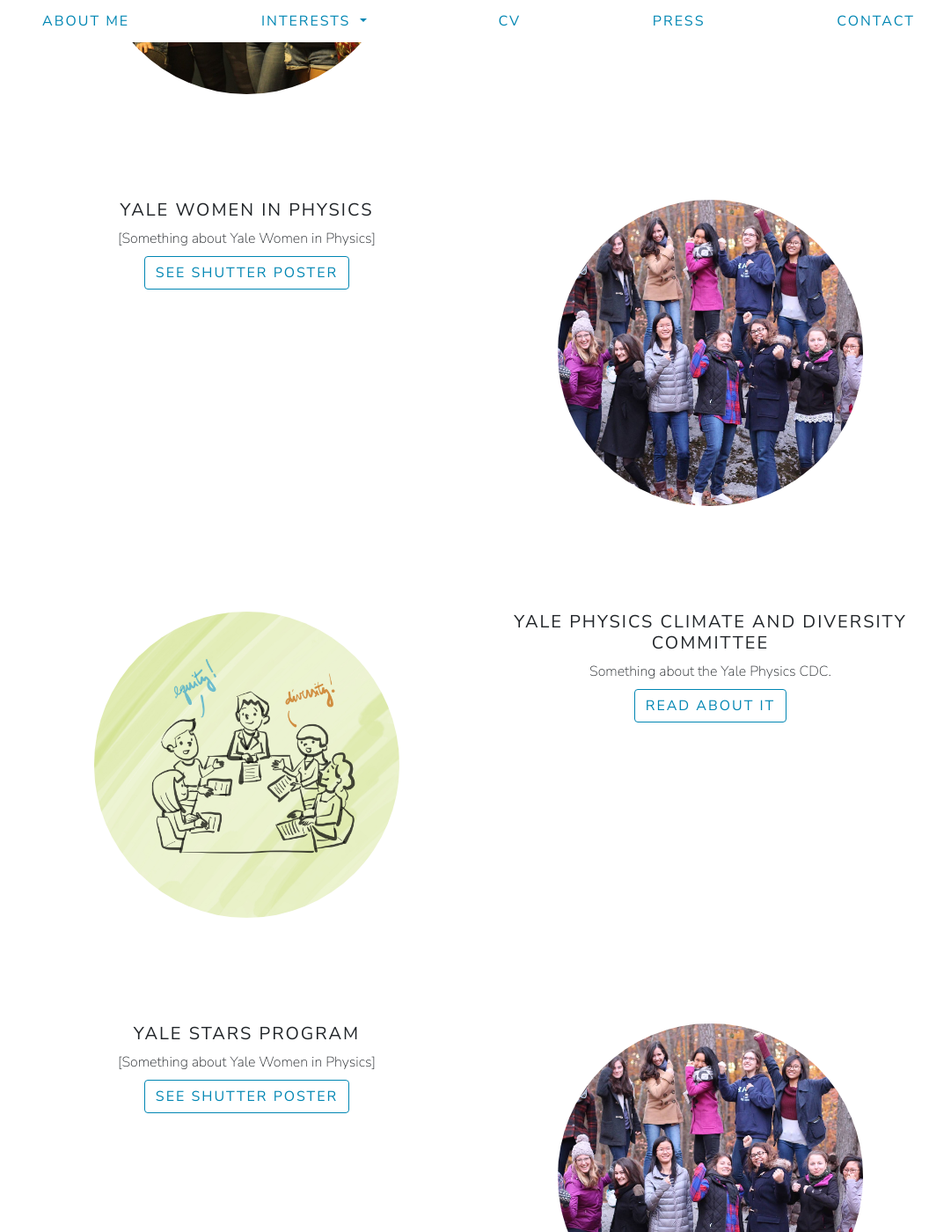
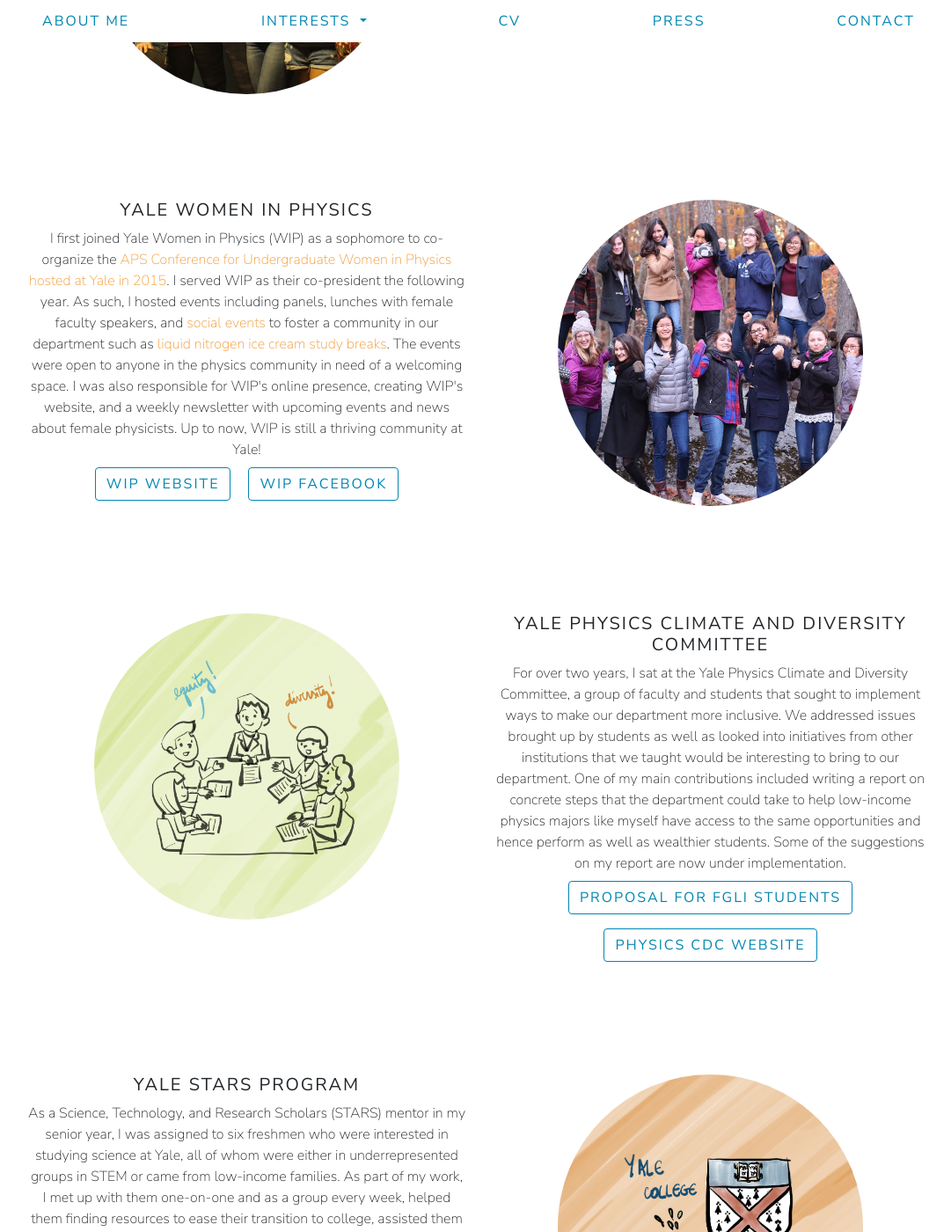
Before and after one commit to barbaracrusan/barbaracrusan.github.io, a Jekyll site: the page built from diversity.html, in a window 1280 px wide and 1400 px high, scrolled down 906 px. Shown: the whole window at 88% size, without its empty margins (96-1177 px from the left). Built offline with Jekyll 4.4.1, drawn with Linux system fonts in a browser that asks for light colours; nearby versions of some CDN libraries; some of the changed text lies outside the part shown.

Commit message:
edited diversity page

```diff
--- a/diversity.html
+++ b/diversity.html
@@ -13,13 +13,17 @@
       <div class="col-md-6">
         <h5><b>Columbia Physics Grad Council</b></h5>
 
-        [Something about the PGC]. (Logo developed by Bárbara and Isabella Cruvinel Santiago.)
+        [Something about the PGC]. (Logo developed by Bárbara and <a href="https://www.instagram.com/uma.brasileira/" target="_blank">Isabella Cruvinel Santiago</a>.)
 
         <br>
 
        <!-- Add pdf view button -->
-      <a class="btn btn-outline-secondary my-2 mx-2" role="button"
-         href="pdfs/AAS_2020_Poster.pdf" target="_blank">SEE CHAS POSTER</a>
+      <a class="btn btn-outline-secondary my-2 mx-2" role="button" target="_blank"
+           href="https://pgc.physics.columbia.edu">
+          PGC WEBSITE</a>
+        <a class="btn btn-outline-secondary my-2 mx-2" role="button" target="_blank"
+           href="https://www.facebook.com/columbiapgc">
+          PGC FACEBOOK</a>
 
       </div>
 
@@ -42,8 +46,12 @@
         <br>
 
        <!-- Add pdf view button -->
-      <a class="btn btn-outline-secondary my-2 mx-2" role="button"
-         href="pdfs/LIGO_2018_Poster.pdf" target="_blank">SEE LIGO POSTER</a>
+      <a class="btn btn-outline-secondary my-2 mx-2" role="button" target="_blank"
+           href="https://spectra.physics.columbia.edu/">
+          SPECTRA WEBSITE</a>
+        <a class="btn btn-outline-secondary my-2 mx-2" role="button" target="_blank"
+           href="https://www.facebook.com/cuspectra">
+          SPECTRA FACEBOOK</a>
 
       </div>
     </div>
@@ -58,14 +66,17 @@
       <div class="col-md-6">
         <h5><b>Yale Women In Physics</b></h5>
 
-        [Something about Yale Women in Physics]
+        I first joined Yale Women in Physics (WIP) as a sophomore to co-organize the <a href="https://www.facebook.com/media/set/?vanity=yalewomeninphysics&set=a.1778776129016068" target="_blank">APS Conference for Undergraduate Women in Physics hosted at Yale in 2015</a>. I served WIP as their co-president the following year. As such, I hosted events including panels, lunches with female faculty speakers, and <a href="https://www.facebook.com/media/set/?vanity=yalewomeninphysics&set=a.1981282835432062" target="_blank">social events</a> to foster a community in our department such as <a href="https://www.facebook.com/media/set/?vanity=yalewomeninphysics&set=a.1800923623467985" target="_blank">liquid nitrogen ice cream study breaks</a>. The events were open to anyone in the physics community in need of a welcoming space. I was also responsible for WIP's online presence, creating WIP's website, and a weekly newsletter with upcoming events and news about female physicists. Up to now, WIP is still a thriving community at Yale!
 
         <br>
 
         <!-- Add pdf view button -->
         <a class="btn btn-outline-secondary my-2 mx-2" role="button" target="_blank"
-           href="pdfs/Scientista_2017_Poster.pdf">
-          SEE SHUTTER POSTER</a>
+           href="https://womeninphysics.sites.yale.edu/about-us/2015-2016-board">
+          WIP WEBSITE</a>
+        <a class="btn btn-outline-secondary my-2 mx-2" role="button" target="_blank"
+           href="https://www.facebook.com/yalewomeninphysics">
+          WIP FACEBOOK</a>
 
       </div>
       <div class="col-md-6 d-none d-sm-block">
@@ -83,13 +94,16 @@
       <div class="col-md-6 align-middle">
         <h5><b>Yale Physics Climate and Diversity Committee</b></h5>
 
-       Something about the Yale Physics CDC.
+      For over two years, I sat at the Yale Physics Climate and Diversity Committee, a group of faculty and students that sought to implement ways to make our department more inclusive. We addressed issues brought up by students as well as looked into initiatives from other institutions that we taught would be interesting to bring to our department. One of my main contributions included writing a report on concrete steps that the department could take to help low-income physics majors like myself have access to the same opportunities and hence perform as well as wealthier students. Some of the suggestions on my report are now under implementation.
         <br>
 
-        <!-- Add article view link -->
+        <!-- Add buttons -->
         <a class="btn btn-outline-secondary my-2 mx-2" role="button" target="_blank"
-           href="https://www.estudarfora.org.br/como-funciona-a-iniciacao-cientifica-no-exterior/">
-          READ ABOUT IT</a>
+           href="pdfs/low_income_support.pdf">
+          PROPOSAL FOR FGLI STUDENTS</a>
+        <a class="btn btn-outline-secondary my-2 mx-2" role="button" target="_blank"
+           href="https://physics.yale.edu/about/climate-and-diversity-committee">
+          PHYSICS CDC WEBSITE</a>
 
       </div>
     </div>
@@ -98,24 +112,24 @@
     <!-- - - - - - - STARS Program - - - - - - - -->
     <div class="row text-center my-5">
       <div class="col-md-6 d-block d-sm-none">
-        <img src="images/wip.jpg" width=70%>
+        <img src="images/STARS.jpg" width=70%>
       </div>
 
       <div class="col-md-6">
         <h5><b>Yale STARS Program</b></h5>
 
-        [Something about Yale Women in Physics]
+        As a Science, Technology, and Research Scholars (STARS) mentor in my senior year, I was assigned to six freshmen who were interested in studying science at Yale, all of whom were either in underrepresented groups in STEM or came from low-income families. As part of my work, I met up with them one-on-one and as a group every week, helped them finding resources to ease their transition to college, assisted them in finding research opportunities, and connected them to potential mentors. One of my mentees (George Iskander) invited me to found SU(5) (check out my <a href="teaching.html">teaching/mentoring</a> page) with him after he graduated and started his own physics Ph.D. program.
 
         <br>
 
-        <!-- Add pdf view button -->
+        <!-- Add website button -->
         <a class="btn btn-outline-secondary my-2 mx-2" role="button" target="_blank"
-           href="pdfs/Scientista_2017_Poster.pdf">
-          SEE SHUTTER POSTER</a>
+           href="https://science.yalecollege.yale.edu/stars">
+          STARS WEBSITE</a>
 
       </div>
       <div class="col-md-6 d-none d-sm-block">
-        <img src="images/wip.jpg" width=70%>
+        <img src="images/STARS.jpg" width=70%>
       </div>
     </div>
     <br>
```
Also changed, not shown: images/STARS.jpg (added), 2 other files.
